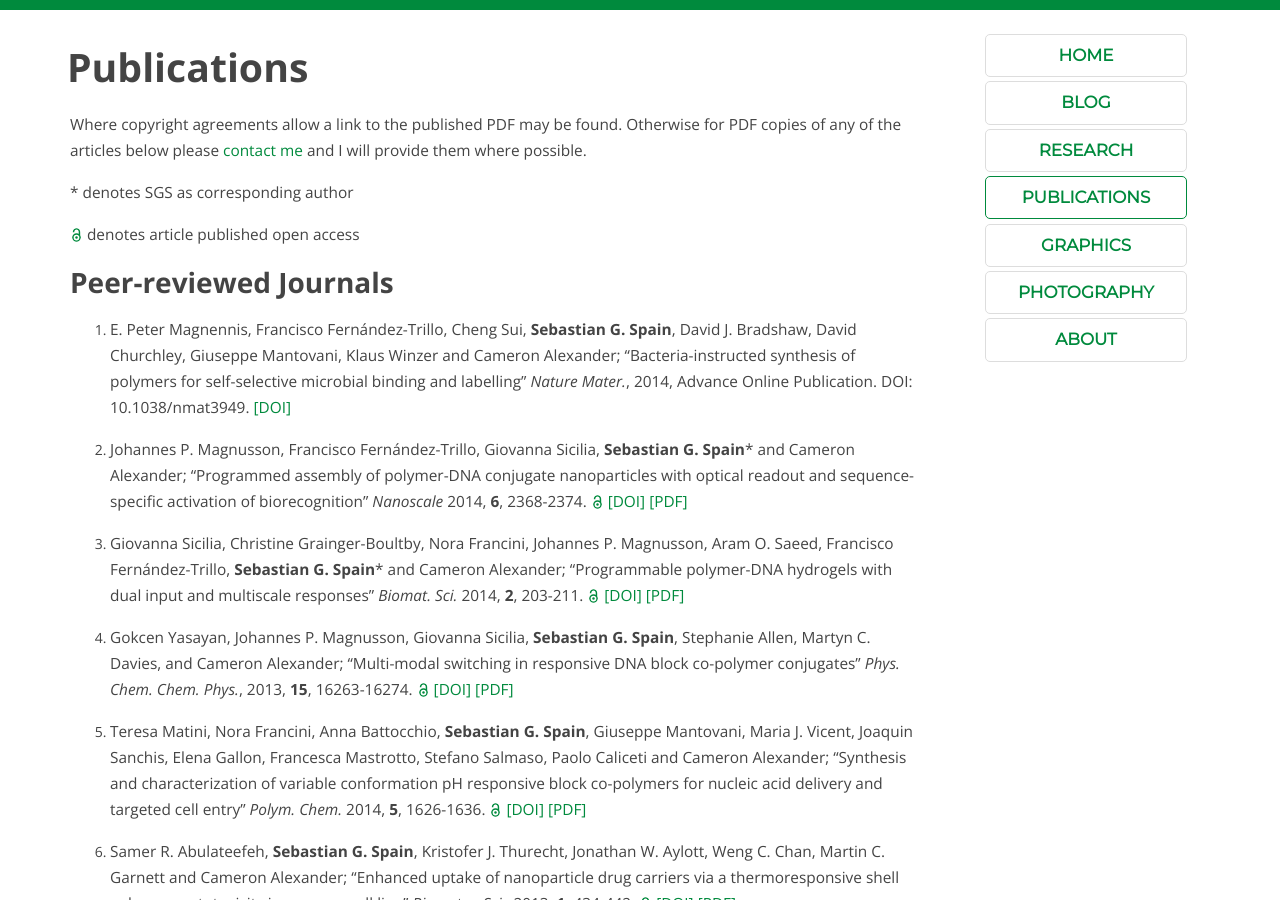
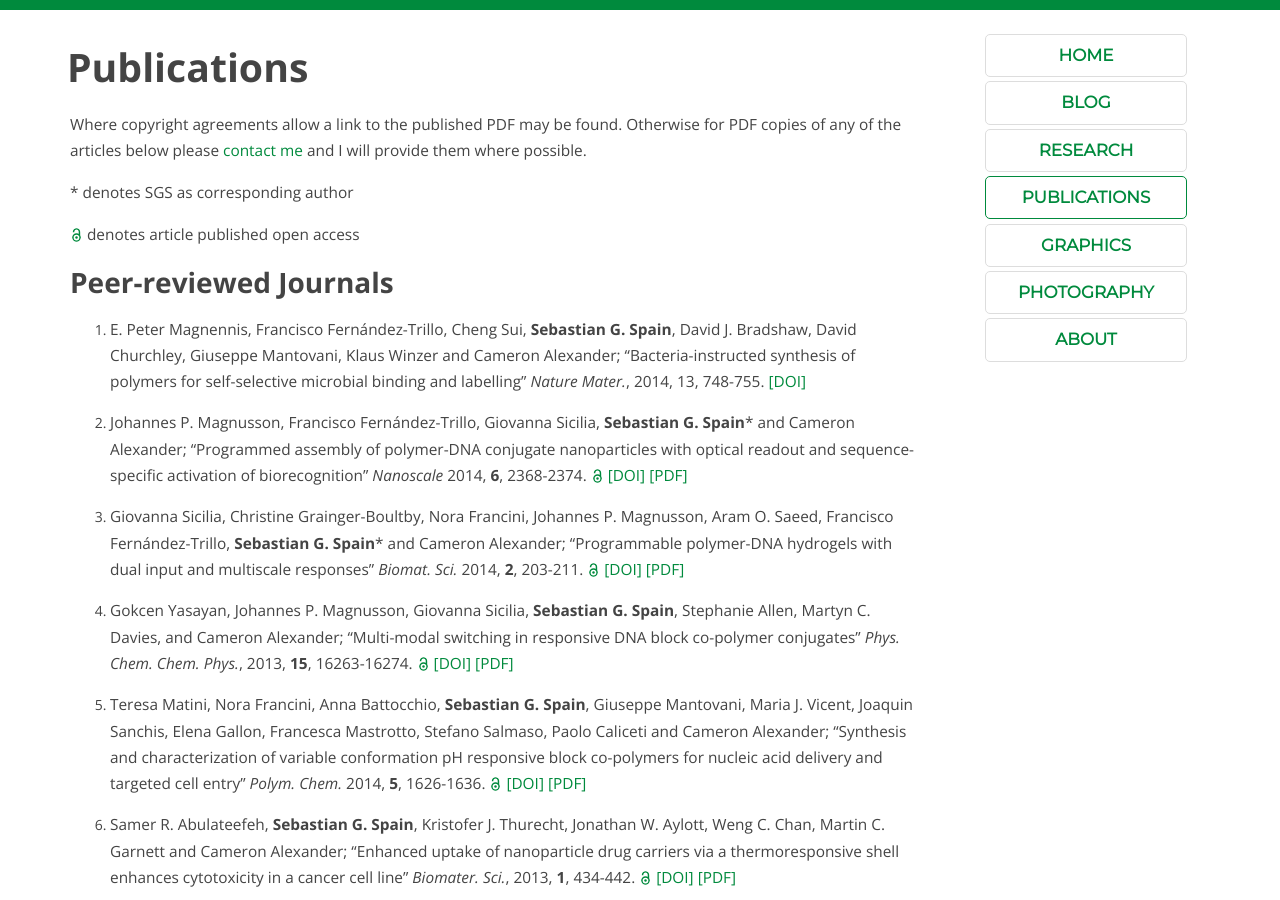
Before and after one commit to sebspain/sebspain.github.io, a Jekyll site: the page built from publications/index.md, in a window 1280 px wide and 900 px high. Built offline with Jekyll 4.4.1, drawn with Linux system fonts in a browser that asks for light colours; Markdown is read by kramdown in place of the engine named in the settings; formulas are drawn with MathJax 3.

Commit message:
updated Nat Mat citation

```diff
--- a/publications/index.md
+++ b/publications/index.md
@@ -13,7 +13,7 @@ Where copyright agreements allow a link to the published PDF may be found. Other
 ###Peer-reviewed Journals
 
 1.  E. Peter Magnennis, Francisco Fernández-Trillo, Cheng Sui, <strong>Sebastian G. Spain</strong>, David J. Bradshaw, David Churchley, Giuseppe Mantovani, Klaus Winzer
-and Cameron Alexander; "Bacteria-instructed synthesis of polymers for self-selective microbial binding and labelling" <em>Nature Mater.</em>, 2014, Advance Online Publication. DOI: 10.1038/nmat3949. [\[DOI\]](http://dx.doi.org/10.1038/nmat3949)
+and Cameron Alexander; "Bacteria-instructed synthesis of polymers for self-selective microbial binding and labelling" <em>Nature Mater.</em>, 2014, 13, 748-755. [\[DOI\]](http://dx.doi.org/10.1038/nmat3949)
 
 
 1. Johannes P. Magnusson, Francisco Fernández-Trillo, Giovanna Sicilia, <strong>Sebastian G. Spain</strong>\* and Cameron Alexander; "Programmed assembly of polymer-DNA conjugate nanoparticles with optical readout and sequence-specific activation of biorecognition" <em>Nanoscale</em> 2014, <strong>6</strong>, 2368-2374. <img height="14px" src="/img/oa.svg" class="oa" alt="open access logo"> [\[DOI\]](http://dx.doi.org/10.1039/C3NR04952C) [\[PDF\]](http://sebspain.co.uk/publications/PDFs/c3nr04952c-final.pdf)
```
